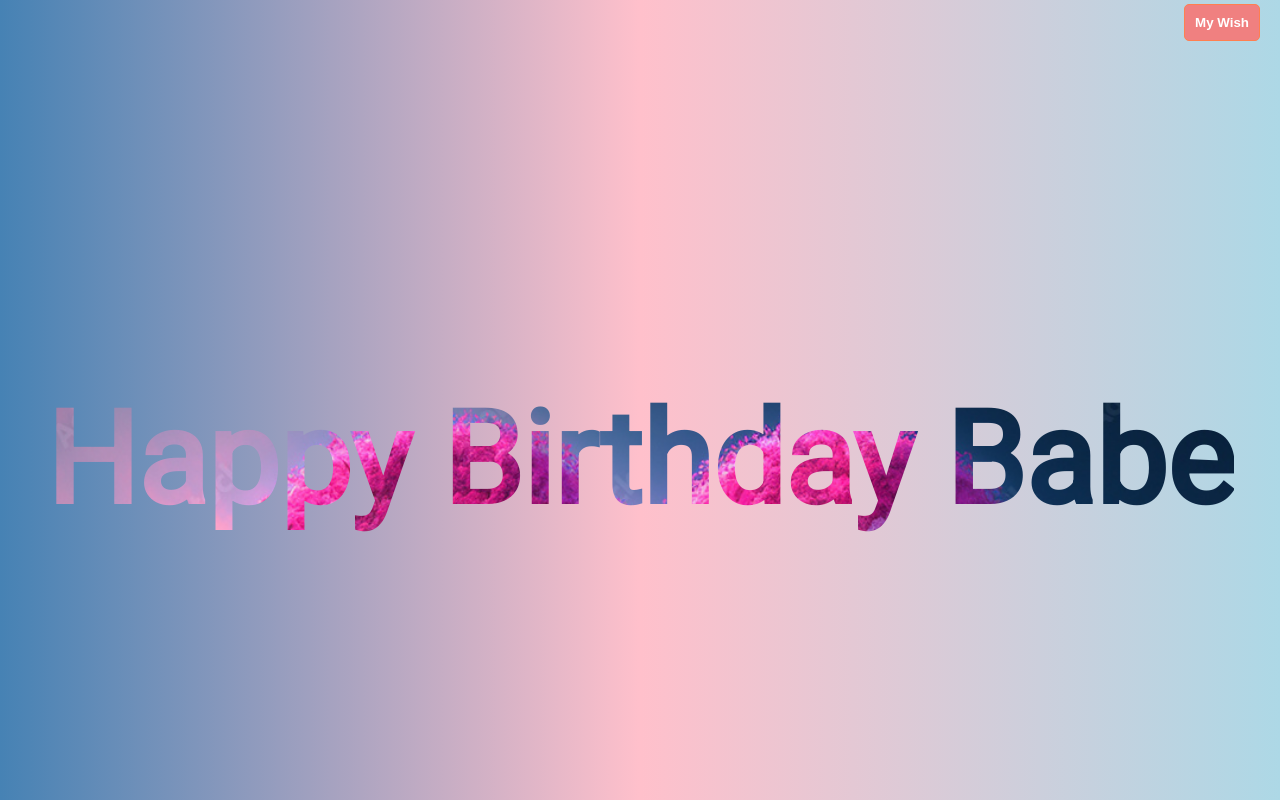
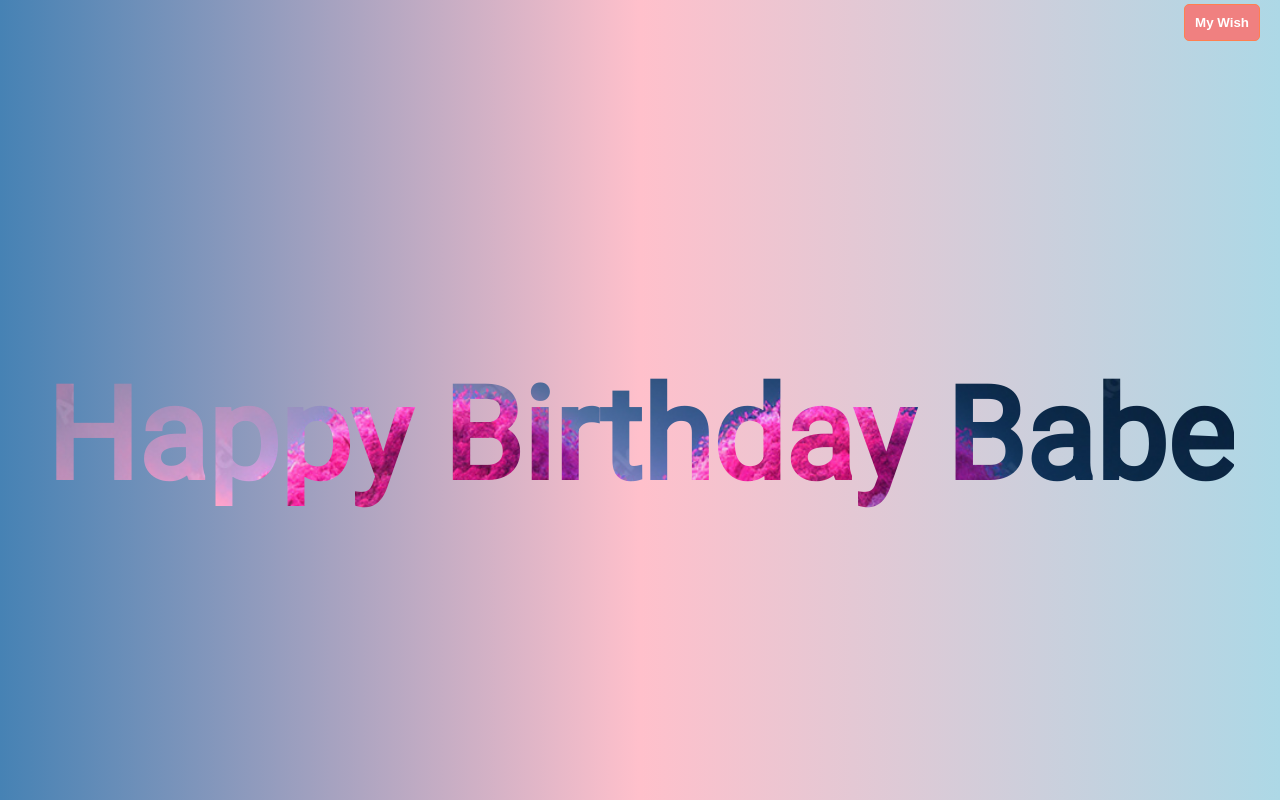
Before and after one commit to OkataBoi/Schatzi-birthday, a plain HTML site: page index.html in a window 1280 px wide. Drawn offline with Linux system fonts and the light colour scheme.

Commit message:
Your commit message

```diff
--- a/CSS/style.css
+++ b/CSS/style.css
@@ -13,7 +13,7 @@ body{
   background-color: aliceblue;
   background:no-repeat linear-gradient(to right, steelblue, pink, lightblue);
   background-size: cover;
-  padding-top: 15vh;
+  padding-top: 9vh;
   justify-content: center;
   display: flex;
   align-items: center;
```
